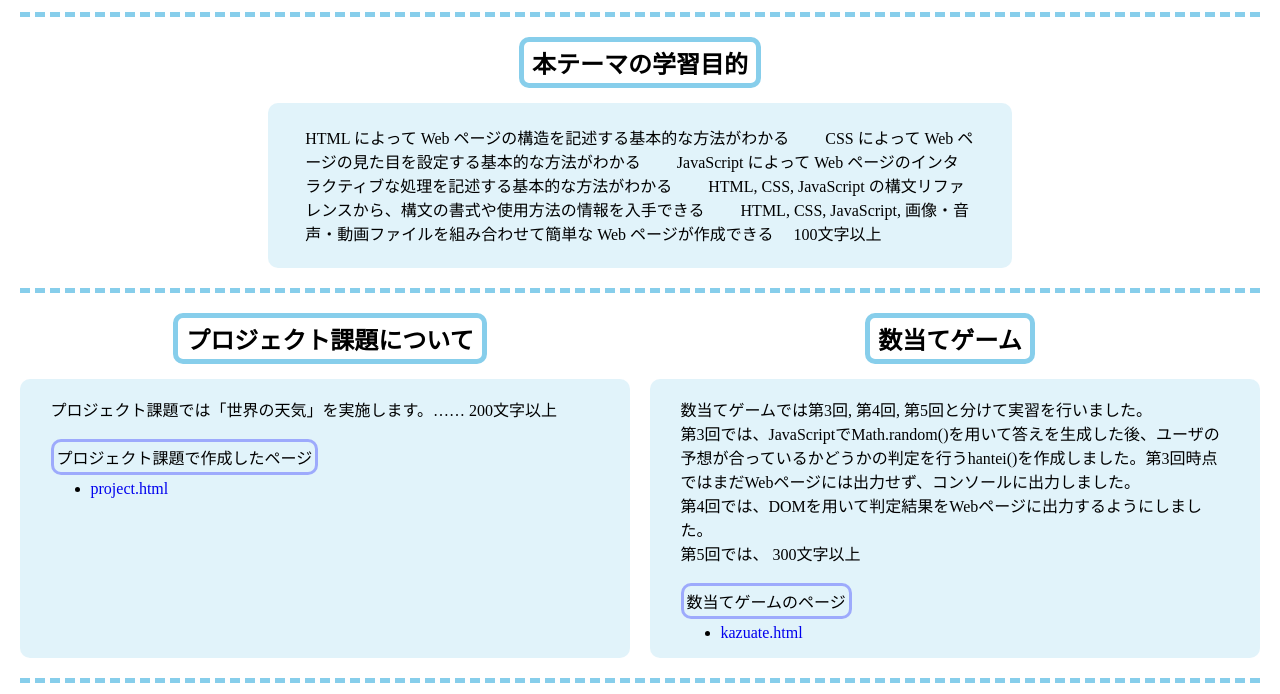
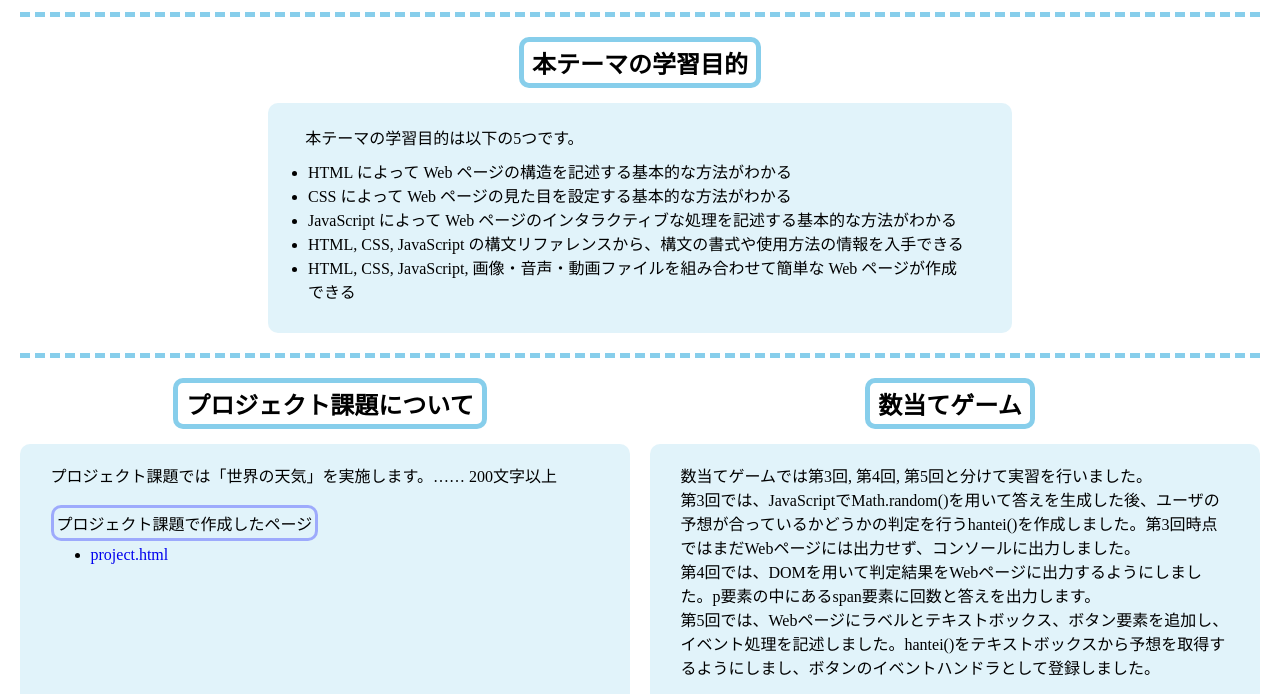
Before and after one commit to G285082022/medialabo, a plain HTML site: page index.html in a window 1280 px wide. Shown: the part 67-761 px from the top of the page. Drawn offline with Linux system fonts and the light colour scheme.

Commit message:
課題5-3

```diff
--- a/index.css
+++ b/index.css
@@ -31,6 +31,12 @@ li {
     width: fit-content;
 }
 
+ul#p {
+    margin: 0 auto 20px;
+    padding: 10px 40px;
+    width: fit-content;
+}
+
 ul#ul {
     background-color: rgba(135, 207, 235, 25%);
     border-radius: 10px;
@@ -48,6 +54,10 @@ ul.link {
 p {
     margin: 3% 5%;
     width: fit-content;
+}
+
+p#p {
+    margin-bottom: auto;
 }
 
 .item {
--- a/index.html
+++ b/index.html
@@ -13,12 +13,14 @@
         <h2>本テーマの学習目的</h2>
         <div class="container1">
             <div class="box">
-                <p>HTML によって Web ページの構造を記述する基本的な方法がわかる
-                    　　CSS によって Web ページの見た目を設定する基本的な方法がわかる
-                    　　JavaScript によって Web ページのインタラクティブな処理を記述する基本的な方法がわかる
-                    　　HTML, CSS, JavaScript の構文リファレンスから、構文の書式や使用方法の情報を入手できる
-                    　　HTML, CSS, JavaScript, 画像・音声・動画ファイルを組み合わせて簡単な Web ページが作成できる
-                    　100文字以上</p>
+                <p id="p">本テーマの学習目的は以下の5つです。</p>
+                <ul id="p">
+                    <li>HTML によって Web ページの構造を記述する基本的な方法がわかる</li>
+                    <li>CSS によって Web ページの見た目を設定する基本的な方法がわかる</li>
+                    <li>JavaScript によって Web ページのインタラクティブな処理を記述する基本的な方法がわかる</li>
+                    <li>HTML, CSS, JavaScript の構文リファレンスから、構文の書式や使用方法の情報を入手できる</li>
+                    <li>HTML, CSS, JavaScript, 画像・音声・動画ファイルを組み合わせて簡単な Web ページが作成できる</li>
+                </ul>
             </div>
         </div>
 
@@ -34,7 +36,7 @@
                 <p>プロジェクト課題では「世界の天気」を実施します。…… 200文字以上</p>
                 <p class="item">プロジェクト課題で作成したページ</p>
                 <ul class="link">
-                    <li><a href="project/project.html"
+                    <li><a href="project.html"
                         title="プロジェクト課題"
                         target="_blank">project.html</a></li>
                 </ul>
@@ -43,12 +45,12 @@
             <div class="box">
                 <p>数当てゲームでは第3回, 第4回, 第5回と分けて実習を行いました。
                     <br>第3回では、JavaScriptでMath.random()を用いて答えを生成した後、ユーザの予想が合っているかどうかの判定を行うhantei()を作成しました。第3回時点ではまだWebページには出力せず、コンソールに出力しました。
-                    <br>第4回では、DOMを用いて判定結果をWebページに出力するようにしました。
-                    <br>第5回では、
-                    300文字以上</p>
+                    <br>第4回では、DOMを用いて判定結果をWebページに出力するようにしました。p要素の中にあるspan要素に回数と答えを出力します。
+                    <br>第5回では、Webページにラベルとテキストボックス、ボタン要素を追加し、イベント処理を記述しました。hantei()をテキストボックスから予想を取得するようにしまし、ボタンのイベントハンドラとして登録しました。
+                </p>
                 <p class="item">数当てゲームのページ</p>
                 <ul class="link">
-                    <li><a href="kazuate/kazuate.html"
+                    <li><a href="kazuate.html"
                         title="数当てゲーム"
                         target="_blank">kazuate.html</a></li>
                 </ul>
@@ -115,7 +117,10 @@
 
             <div class="box">
                 <h3>第5回 イベント処理</h3>
-                <p>先行してリンクのみ設置　100文字以上</p>
+                <p>第5回はWebページのイベント処理について学びました。
+                    <br>イベント処理と第4回で学んだDOMを用いることで動きのあるWebページを作成することができます。
+                    <br>イベント処理はWebページの要素(ボタンやセルなど)にイベントハンドラを登録することで実現します。イベントハンドラの名前はそのイベントハンドラの処理がわかるような名前にしたほうがわかりやすいです。要素ごとにイベントは様々で、実現したい機能に合わせてイベントを選択します。
+                </p>
                 <p class="item">演習の成果</p>
                 <ul class="link">
                     <li><a href="practice-event/event-list.html"
```
